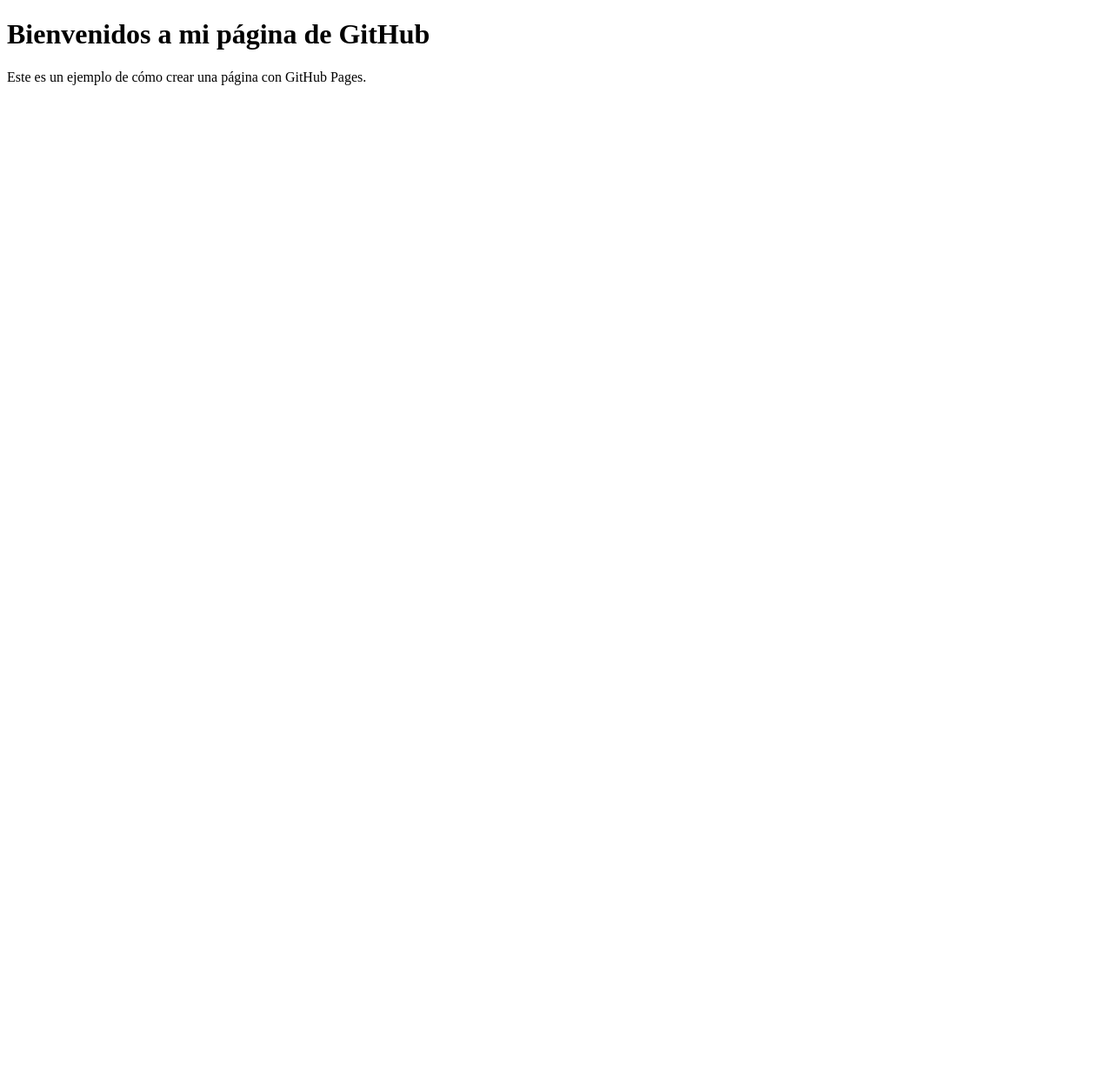
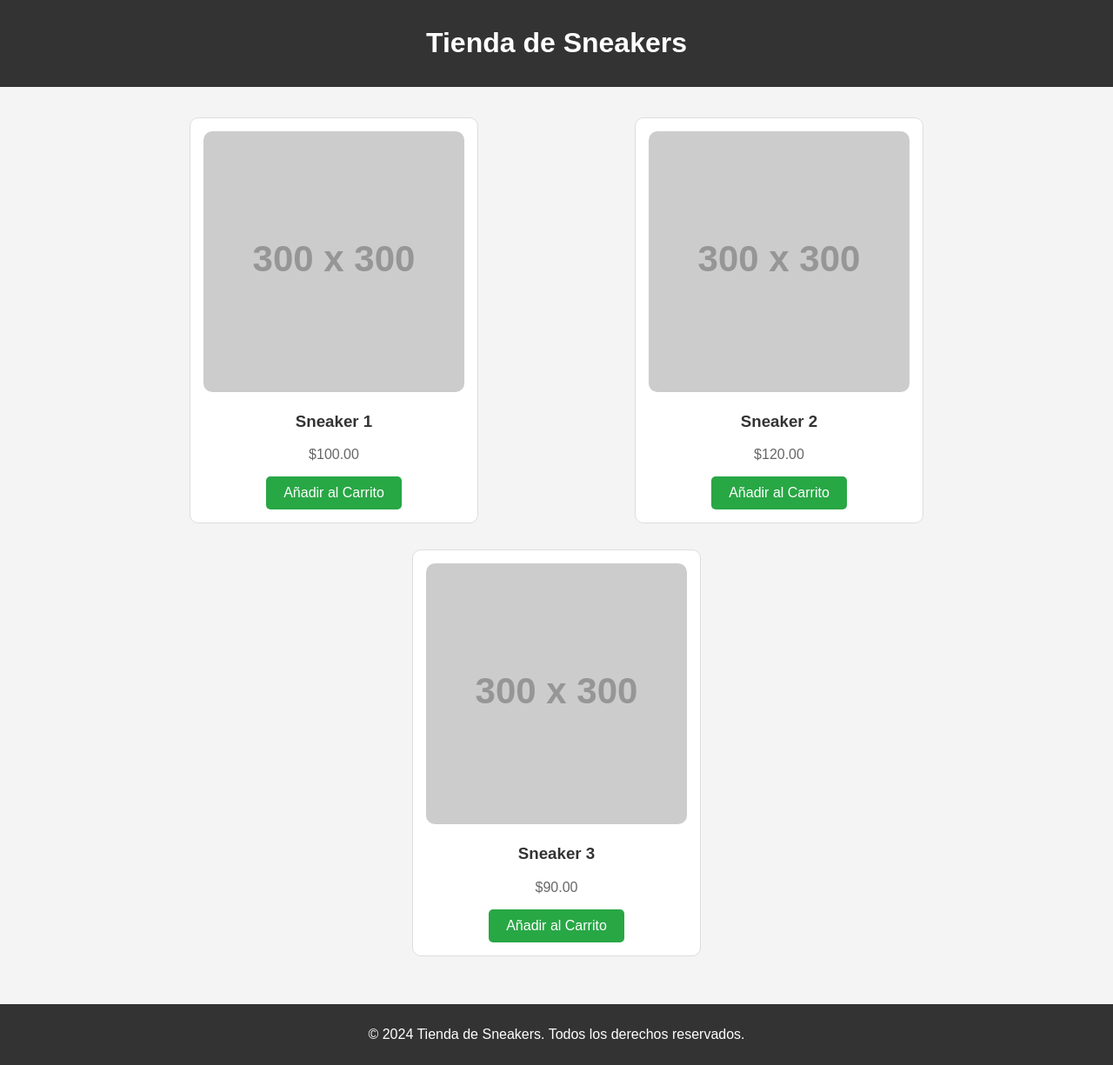
Before and after one commit to livde/livde.github.io, a plain HTML site: page index.html in a window 1280 px wide. Shown: the whole page at 87% size. Before the commit the page ends 800 px from the top, so only its background shows below. Drawn offline with Linux system fonts and the light colour scheme.

Commit message:
Update index.html

```diff
--- a/index.html
+++ b/index.html
@@ -3,10 +3,100 @@
 <head>
     <meta charset="UTF-8">
     <meta name="viewport" content="width=device-width, initial-scale=1.0">
-    <title>Mi Página de GitHub</title>
+    <title>Tienda en Línea - Sneakers</title>
+    <style>
+        body {
+            font-family: Arial, sans-serif;
+            background-color: #f4f4f4;
+            margin: 0;
+            padding: 0;
+            display: flex;
+            flex-direction: column;
+            align-items: center;
+        }
+        header {
+            background-color: #333;
+            color: white;
+            padding: 10px;
+            width: 100%;
+            text-align: center;
+        }
+        .container {
+            width: 80%;
+            max-width: 1200px;
+            margin: 20px auto;
+            display: flex;
+            flex-wrap: wrap;
+            justify-content: space-around;
+        }
+        .product {
+            background-color: white;
+            border: 1px solid #ddd;
+            border-radius: 10px;
+            margin: 15px;
+            width: 300px;
+            padding: 15px;
+            text-align: center;
+        }
+        .product img {
+            width: 100%;
+            height: auto;
+            border-radius: 10px;
+        }
+        .product h3 {
+            color: #333;
+        }
+        .product p {
+            color: #666;
+        }
+        .product button {
+            background-color: #28a745;
+            color: white;
+            padding: 10px 20px;
+            border: none;
+            border-radius: 5px;
+            cursor: pointer;
+            font-size: 16px;
+        }
+        .product button:hover {
+            background-color: #218838;
+        }
+        footer {
+            margin-top: 20px;
+            text-align: center;
+            padding: 10px;
+            background-color: #333;
+            color: white;
+            width: 100%;
+        }
+    </style>
 </head>
 <body>
-    <h1>Bienvenidos a mi página de GitHub</h1>
-    <p>Este es un ejemplo de cómo crear una página con GitHub Pages.</p>
+    <header>
+        <h1>Tienda de Sneakers</h1>
+    </header>
+    <div class="container">
+        <div class="product">
+            <img src="https://via.placeholder.com/300x300" alt="Sneaker 1">
+            <h3>Sneaker 1</h3>
+            <p>$100.00</p>
+            <button>Añadir al Carrito</button>
+        </div>
+        <div class="product">
+            <img src="https://via.placeholder.com/300x300" alt="Sneaker 2">
+            <h3>Sneaker 2</h3>
+            <p>$120.00</p>
+            <button>Añadir al Carrito</button>
+        </div>
+        <div class="product">
+            <img src="https://via.placeholder.com/300x300" alt="Sneaker 3">
+            <h3>Sneaker 3</h3>
+            <p>$90.00</p>
+            <button>Añadir al Carrito</button>
+        </div>
+    </div>
+    <footer>
+        <p>© 2024 Tienda de Sneakers. Todos los derechos reservados.</p>
+    </footer>
 </body>
 </html>
```
